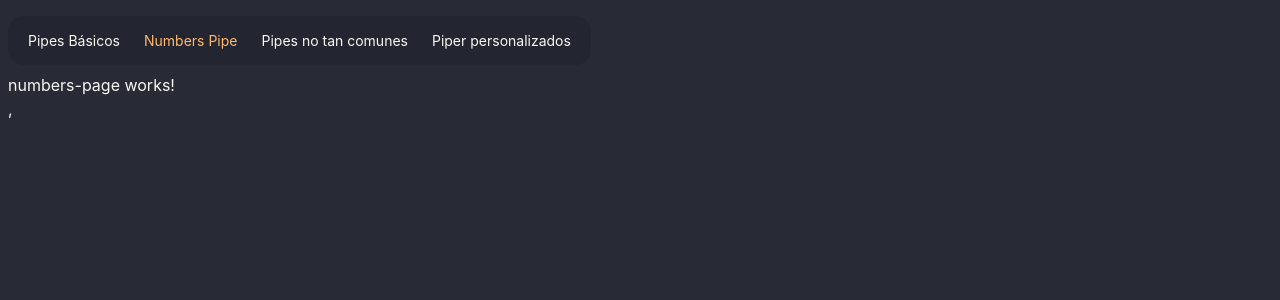
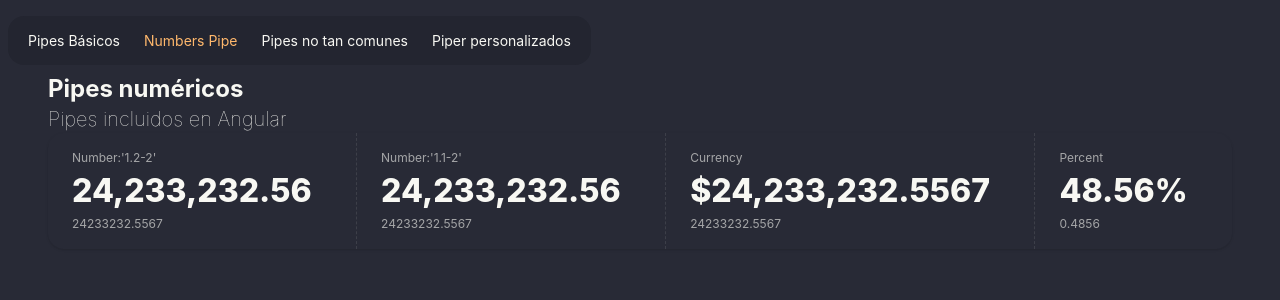
Before and after one commit to cristiancajiaos/05-pipes-app, an Angular app: page /numbers in a window 1280 px wide. Shown: the top 300 px of the page. Built offline with nearby package versions, Linux system fonts and the light colour scheme.

Commit message:
Llenada NumbersPage con pipes de número

```diff
--- a/src/app/pages/basic-page/basic-page.html
+++ b/src/app/pages/basic-page/basic-page.html
@@ -1,4 +1,4 @@
-<section class="mx-10">
+<section class="basic-page mx-10">
   <h1 class="text-2xl font-bold">Pipes básicos</h1>
   <h3 class="text-xl font-thin">Pipes incluidos en Angular</h3>
 
--- a/src/app/pages/numbers-page/numbers-page.html
+++ b/src/app/pages/numbers-page/numbers-page.html
@@ -1 +1,30 @@
-<p>numbers-page works!</p>,
+<section class="numbers-page mx-10">
+  <h1 class="text-2xl font-bold">Pipes numéricos</h1>
+  <h3 class="text-xl font-thin">Pipes incluidos en Angular</h3>
+
+  <div class="stats stats-vertical lg:stats-horizontal shadow w-full">
+  <div class="stat">
+    <div class="stat-title">Number:'1.2-2'</div>
+    <div class="stat-value">{{totalSells() | number:'1.2-2'}}</div>
+    <div class="stat-desc">{{totalSells()}}</div>
+  </div>
+
+  <div class="stat">
+    <div class="stat-title">Number:'1.1-2'</div>
+    <div class="stat-value">{{totalSells() | number:'1.1-2'}}</div>
+    <div class="stat-desc">{{totalSells()}}</div>
+  </div>
+
+  <div class="stat">
+    <div class="stat-title">Currency</div>
+    <div class="stat-value">{{totalSells() | currency:'CAD':'symbol-narrow':'1.4-4'}}</div>
+    <div class="stat-desc">{{totalSells()}}</div>
+  </div>
+
+  <div class="stat">
+    <div class="stat-title">Percent</div>
+    <div class="stat-value">{{percent() | percent:'1.2-2'}}</div>
+    <div class="stat-desc">{{percent()}}</div>
+  </div>
+</div>
+</section>
--- a/src/app/pages/numbers-page/numbers-page.ts
+++ b/src/app/pages/numbers-page/numbers-page.ts
@@ -1,9 +1,14 @@
-import { ChangeDetectionStrategy, Component } from '@angular/core';
+import { CurrencyPipe, DecimalPipe, PercentPipe } from '@angular/common';
+import { ChangeDetectionStrategy, Component, signal } from '@angular/core';
 
 @Component({
   selector: 'app-numbers-page',
-  imports: [],
+  imports: [DecimalPipe, PercentPipe, CurrencyPipe],
   templateUrl: './numbers-page.html',
   changeDetection: ChangeDetectionStrategy.Eager,
 })
-export default class NumbersPage {}
+export default class NumbersPage {
+
+  totalSells = signal(24_233_232.5567);
+  percent = signal(0.4856);
+}
```
